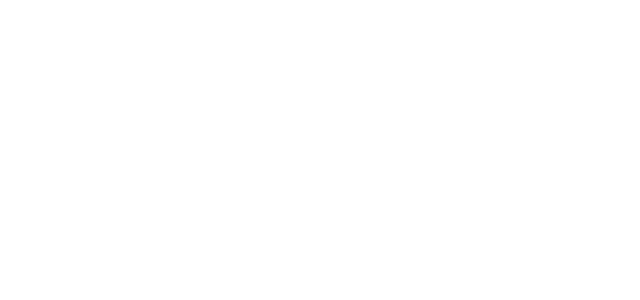
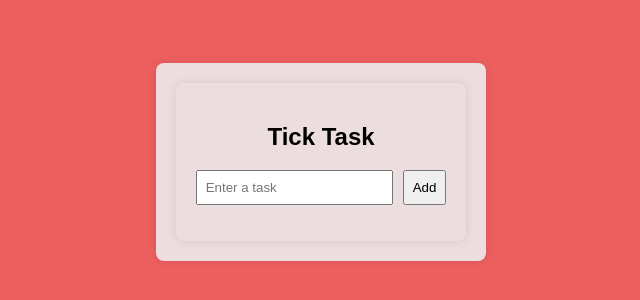
Before and after one commit to SujitDevl/tick-task, a React (Vite) app: page / in a window 1280 px wide. Shown: the part 246-546 px from the top of the page, without its empty margins (319-959 px from the left). Built offline with nearby package versions, Linux system fonts and the light colour scheme.

Commit message:
add new changes

```diff
--- a/src/App.jsx
+++ b/src/App.jsx
@@ -1,10 +1,10 @@
 import React from 'react'
+import './index.css'
+import TodoApp from './components/TodoApp'
 
 function App() {
   return (
-    <>
-
-    </>
+    <TodoApp/>
   )
 }
 
--- a/src/components/TodoApp.jsx
+++ b/src/components/TodoApp.jsx
@@ -1,4 +1,3 @@
-import React from "react";
 import { useState } from "react";
 
 function TodoApp() {
@@ -15,15 +14,25 @@
   const removeTodo = (index) => {
     setTodos(todos.filter((_, i) => i !== index));
   };
+
   return (
-    <>
-      <h2>Todo List</h2>
+    <div>
+      <h2>Tick Task</h2>
       <input
         type="text"
         value={input}
         onChange={(e) => setInput(e.target.value)}
+        placeholder="Enter a task"
       />
-    </>
+      <button onClick={addTodo}>Add</button>
+      <ul>
+        {todos.map((todo, index) => (
+          <li key={index}>
+            {todo} <button onClick={() => removeTodo(index)}>❌</button>
+          </li>
+        ))}
+      </ul>
+    </div>
   );
 }
 
--- /dev/null
+++ b/src/index.css
@@ -0,0 +1,26 @@
+body {
+    font-family: Arial, sans-serif;
+    display: flex;
+    justify-content: center;
+    align-items: center;
+    height: 100vh;
+    background-color: #ed5f5f;
+  }
+
+  div {
+    background: rgb(236, 222, 222);
+    padding: 20px;
+    border-radius: 8px;
+    box-shadow: 0 0 10px rgba(0, 0, 0, 0.1);
+    text-align: center;
+  }
+
+  input {
+    padding: 8px;
+    margin-right: 10px;
+  }
+
+  button {
+    padding: 8px;
+    cursor: pointer;
+  }
--- a/src/main.jsx
+++ b/src/main.jsx
@@ -1,6 +1,7 @@
 import { StrictMode } from 'react'
 import { createRoot } from 'react-dom/client'
 import App from './App.jsx'
+
 
 createRoot(document.getElementById('root')).render(
   <StrictMode>
```
Also changed, not shown: src/App.css (deleted).
